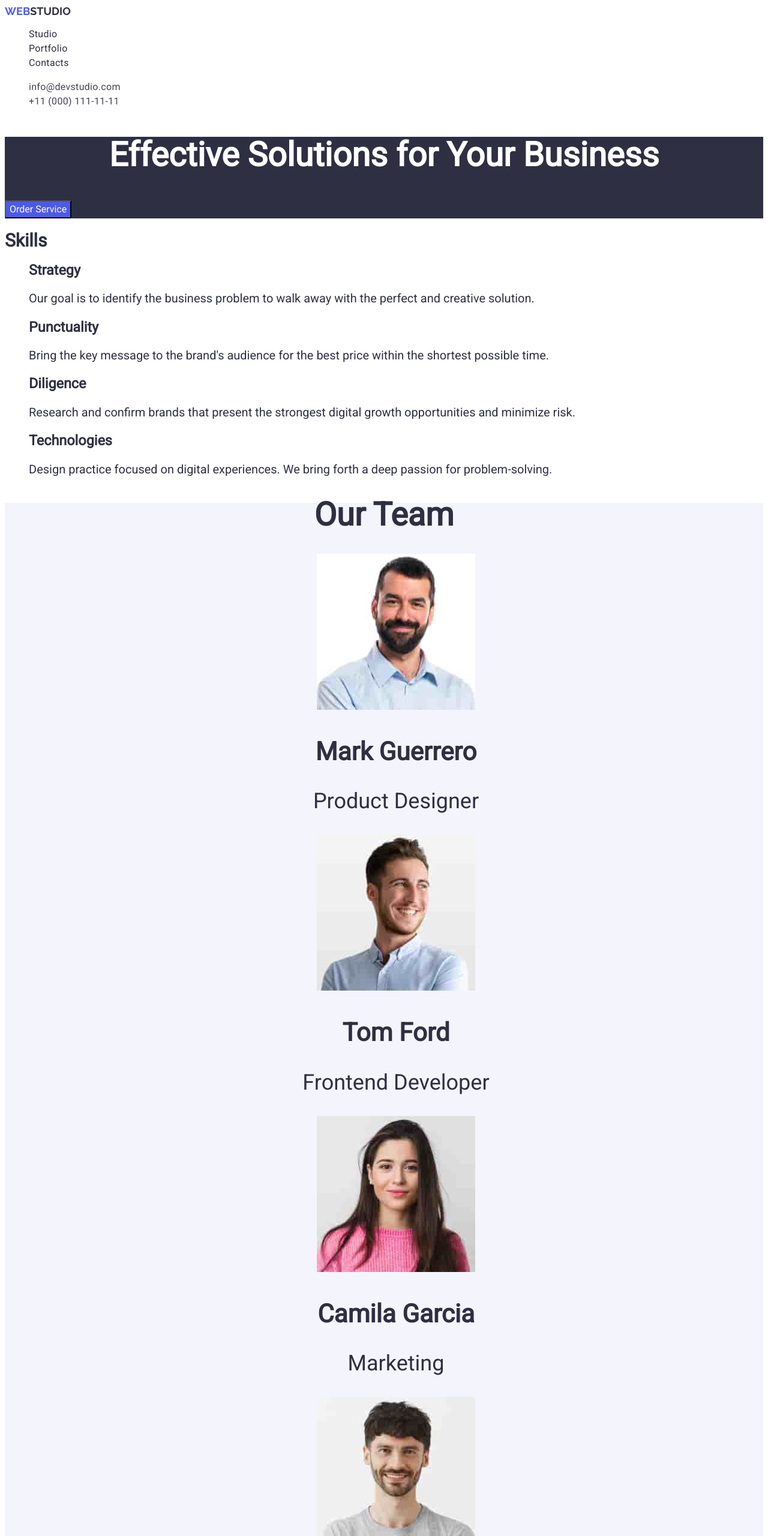
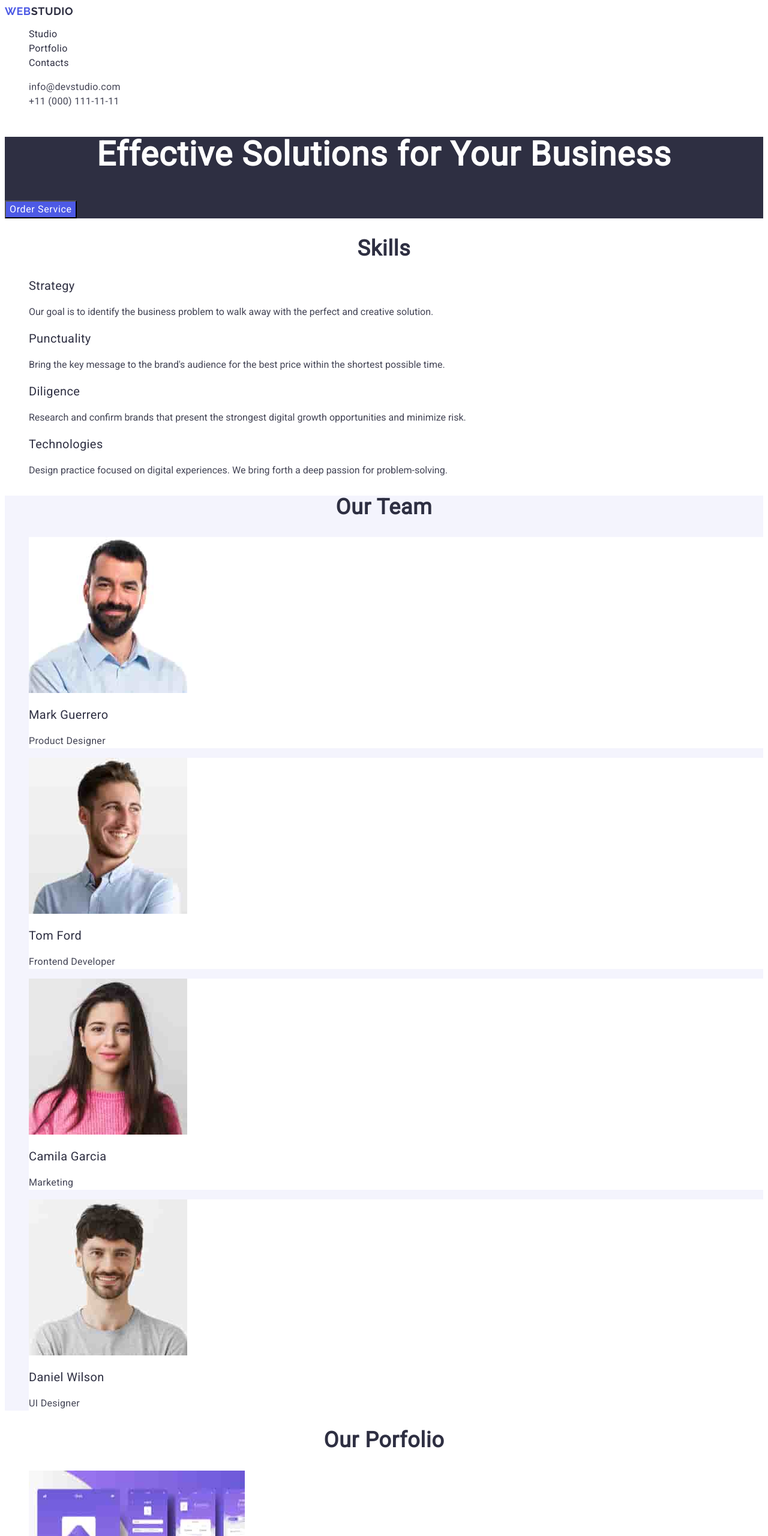
Before and after one commit to Mikel199901/goit-murkup-hw-02, a plain HTML site: page index.html in a window 1280 px wide. Shown: the top 2560 px of the page at 60% size. Drawn offline with Linux system fonts and the light colour scheme.

Commit message:
update project

```diff
--- a/css/styles.css
+++ b/css/styles.css
@@ -12,7 +12,7 @@
     text-transform: uppercase;
     text-decoration: none;
     line-height: 1.17;
-    letter-spacing: 0.003em;
+    letter-spacing: 0.03em;
 }
 
 .page-header .navigation .link .studio {
@@ -39,12 +39,15 @@
     color:#404BBF;
 }
 
+address {
+    font-style: normal;
+}
+
 .page-header .contact .link {
     color:#434455;
     font-family: "Roboto", sans-serif;
     font-weight: 400;
     font-size: 16px;
-    font-style: normal;
     text-decoration: none;
     line-height: 24px;
     letter-spacing: 0.02em;
@@ -64,72 +67,120 @@
     font-family: "Roboto", sans-serif;
     font-weight: 700;
     font-size: 56px;
-    line-height: 60px;
-    letter-spacing: 2%;
+    line-height: 1.07;
+    letter-spacing: 0.02em;
     text-align: center;
 }
 
-.page-main .section-one > button {
+.page-main .section-one .button {
     background-color:#4D5AE5;
     color:#FFFFFF;
     font-family: "Roboto", sans-serif;
     font-weight: 500;
     font-size: 16px;
     line-height: 24px;
-    letter-spacing: 4%;
+    letter-spacing: 0.04em;
+    cursor: pointer;
 }
 
-.page-main .section-one > button:hover,
-.page-main .section-one > button:focus {
+.page-main .section-one .button:hover,
+.page-main .section-one .button:focus {
     background-color:#404BBF;
     color: #FFFFFF;
 }
 
-.page-main .section-two {
-    color:#2E2F42;
-    font-family: "Roboto", sans-serif;
-    font-weight: 500;
-    font-size: 20px;
-    line-height: 24px;
-    letter-spacing: 2%;
-}
-
-.page-main .section-three {
-    background-color:#F4F4FD;
-    color:#2E2F42;
-    font-family: "Roboto", sans-serif;
-    font-size: 36px;
-    line-height: 40px;
-    letter-spacing: 2%;
-    text-align: center;
-}
-
-.page-main .section-four .our-portfolio {
+.page-main .section-two .title {
     color:#2E2F42;
     font-family: "Roboto", sans-serif;
     font-weight: 700;
     font-size: 36px;
     line-height: 40px;
-    letter-spacing: 2%;
+    letter-spacing: 0.02em;
     text-align: center;
 }
 
-.page-main .section-four > h3{
+.page-main .section-two .section-title {
     color:#2E2F42;
     font-family: "Roboto", sans-serif;
     font-weight: 500;
     font-size: 20px;
-    line-height: 24px;
-    letter-spacing: 2%;
+    line-height: 1.2;
+    letter-spacing: 0.02em;
 }
 
-.page-main .section-four > p {
+.page-main .section-two .text {
     color:#434455;
     font-family: "Roboto", sans-serif;
     font-weight: 400;
     font-size: 16px;
-    line-height: 24px;
-    letter-spacing: 2%;
+    line-height: 1.5;
+    letter-spacing: 0.02;
+}
+
+.page-main .section-three {
+    background-color:#F4F4FD;
+}
+
+.page-main .section-three .title {
+    color:#2E2F42;
+    font-family: "Roboto", sans-serif;
+    font-weight: 700;
+    font-size: 36px;
+    line-height: 1.11;
+    letter-spacing: 0.02em;
+    text-transform: capitalize;
+    text-align: center;
+}
+
+.page-main .section-three .item {
+    background-color: #FFFFFF;
+}
+
+.page-main .section-three .section-title {
+    color:#2e2f42;
+    font-family: "Roboto", sans-serif;
+    font-weight: 500;
+    font-size: 20px;
+    line-height: 1.2;
+    letter-spacing: 0.02em;
+}
+
+.page-main .section-three .text {
+    color:#434455;
+    font-family: "Roboto", sans-serif;
+    font-weight: 400;
+    font-size: 16px;
+    line-height: 1.5;
+    letter-spacing: 0.02em;
+}
+
+.page-main .section-four .title {
+    color:#2E2F42;
+    font-family: "Roboto", sans-serif;
+    font-weight: 700;
+    font-size: 36px;
+    line-height: 1.11;
+    letter-spacing: 0.02em;
+    text-align: center;
+    text-transform: capitalize;
+}
+
+.page-main .section-four .section-title{
+    color:#2E2F42;
+    font-family: "Roboto", sans-serif;
+    font-weight: 500;
+    font-size: 20px;
+    line-height: 1.2;
+    letter-spacing: 0.02em;
+}
+
+.page-main .section-four .text {
+    color:#434455;
+    font-family: "Roboto", sans-serif;
+    font-weight: 400;
+    font-size: 16px;
+    line-height: 1.5;
+    letter-spacing: 0.02em;
 }
 
 .page-footer {
@@ -143,8 +194,8 @@
     font-size: 18px;
     text-decoration: none;
     text-transform: uppercase;
-    line-height: 21px;
-    letter-spacing: 3%;
+    line-height: 1.17;
+    letter-spacing: 0.03em;
 }
 
 .page-footer .link .studio {
@@ -157,7 +208,7 @@
     font-weight: 400;
     font-size: 16px;
     line-height: 24px;
-    letter-spacing: 2%;
+    letter-spacing: 0.02em;
 }
 
 ul {
--- a/index.html
+++ b/index.html
@@ -19,13 +19,13 @@
             <a class="link" href="./index.html">Web<span class="studio">Studio</span></a>
             <ul>
                 <li>
-                    <a id="studio" class="nav" href="#our-team">Studio</a>
+                    <a id="studio" class="nav" href="./index.html">Studio</a>
                 </li>
                 <li>
-                    <a class="nav" href="#portfolio">Portfolio</a>
+                    <a class="nav" href="">Portfolio</a>
                 </li>
                 <li>
-                    <a class="nav" href="#contact">Contacts</a>
+                    <a class="nav" href="">Contacts</a>
                 </li>
             </ul>
         </nav>
@@ -44,93 +44,96 @@
     <main class="page-main">
         <section class="section-one">
             <h1 class="title">Effective Solutions for Your Business</h1>
-            <button type="button">Order Service</button>
+            <button class="button" type="button">Order Service</button>
         </section>
 
         <section class="section-two">
-            <h2>Skills</h2>
+            <h2 class="title">Skills</h2>
             <ul>
                 <li>
-                    <h3>Strategy</h3>
-                    <p>Our goal is to identify the business problem to walk away with the perfect and creative
+                    <h3 class="section-title">Strategy</h3>
+                    <p class="text">Our goal is to identify the business problem to walk away with the perfect and
+                        creative
                         solution.</p>
                 </li>
                 <li>
-                    <h3>Punctuality</h3>
-                    <p>Bring the key message to the brand's audience for the best price within the shortest possible
+                    <h3 class="section-title">Punctuality</h3>
+                    <p class="text">Bring the key message to the brand's audience for the best price within the shortest
+                        possible
                         time.</p>
                 </li>
                 <li>
-                    <h3>Diligence</h3>
-                    <p>Research and confirm brands that present the strongest digital growth opportunities and minimize
+                    <h3 class="section-title">Diligence</h3>
+                    <p class="text">Research and confirm brands that present the strongest digital growth opportunities
+                        and minimize
                         risk.</p>
                 </li>
                 <li>
-                    <h3>Technologies</h3>
-                    <p>Design practice focused on digital experiences. We bring forth a deep passion for
+                    <h3 class="section-title">Technologies</h3>
+                    <p class="text">Design practice focused on digital experiences. We bring forth a deep passion for
                         problem-solving.</p>
                 </li>
             </ul>
         </section>
 
         <section class="section-three">
-            <h2 id="our-team" class="our-team">Our Team</h2>
+            <h2 id="our-team" class="title">Our Team</h2>
             <ul>
-                <li>
+                <li class="item">
                     <img class="img" src="./images/img-1.jpg" alt="Mark Guerrero" width="264" height="260">
-                    <h3>Mark Guerrero</h3>
-                    <p>Product Designer</p>
+                    <h3 class="section-title">Mark Guerrero</h3>
+                    <p class="text">Product Designer</p>
                 </li>
-                <li>
+                <li class="item">
                     <img class="img" src="./images/img-2.jpg" alt="Tom Ford" width="264" height="260">
-                    <h3>Tom Ford</h3>
-                    <p>Frontend Developer</p>
+                    <h3 class="section-title">Tom Ford</h3>
+                    <p class="text">Frontend Developer</p>
                 </li>
-                <li>
+                <li class="item">
                     <img class="img" src="./images/img-3.jpg" alt="Camila Garcia" width="264" height="260">
-                    <h3>Camila Garcia</h3>
-                    <p>Marketing</p>
+                    <h3 class="section-title">Camila Garcia</h3>
+                    <p class="text">Marketing</p>
                 </li>
-                <li>
+                <li class="item">
                     <img class="img" src="./images/img-4.jpg" alt="Daniel Wilson" width="264" height="260">
-                    <h3>Daniel Wilson</h3>
-                    <p>UI Designer</p>
+                    <h3 class="section-title">Daniel Wilson</h3>
+                    <p class="text">UI Designer</p>
                 </li>
             </ul>
         </section>
 
         <section id="portfolio" class="section-four">
-            <h2 class="our-portfolio">Our Porfolio</h2>
+            <h2 class="title">Our Porfolio</h2>
             <ul>
                 <li>
                     <img class="img" src="./images/img-5.jpg" alt="Banking App" width="360" height="360">
-                    <h3>Banking App</h3>
-                    <p>App</p>
+                    <h3 class="section-title">Banking App</h3>
+                    <p class="text">App</p>
                 </li>
                 <li>
                     <img class="img" src="./images/img-6.jpg" alt="Cashless Payment" width="360" height="360">
-                    <h3>Cashless Payment</h3>
-                    <p>Marketing</p>
+                    <h3 class="section-title">Cashless Payment</h3>
+                    <p class="text">Marketing</p>
                 </li>
                 <li>
                     <img class="img" src="./images/img-7.jpg" alt="Meditation App" width="360" height="360">
-                    <h3>Meditation App</h3>
-                    <p>App</p>
+                    <h3 class="section-title">Meditation App</h3>
+                    <p class="text">App</p>
                 </li>
                 <li>
                     <img class="img" src="./images/img-8.jpg" alt="Taxi Service" width="360" height="360">
-                    <h3>Taxi Service</h3>
-                    <p>Marketing</p>
+                    <h3 class="section-title">Taxi Service</h3>
+                    <p class="text">Marketing</p>
                 </li>
                 <li>
                     <img class="img" src="./images/img-9.jpg" alt="Screen Illustrations" width="360" height="360">
-                    <h3>Screen Illustrations</h3>
-                    <p>Design</p>
+                    <h3 class="section-title">Screen Illustrations</h3>
+                    <p class="text">Design</p>
                 </li>
                 <li>
                     <img class="img" src="./images/img-10.jpg" alt="Online Courses" width="360" height="360">
-                    <h3>Online Courses</h3>
-                    <p>Marketing</p>
+                    <h3 class="section-title">Online Courses</h3>
+                    <p class="text">Marketing</p>
                 </li>
             </ul>
         </section>
```
